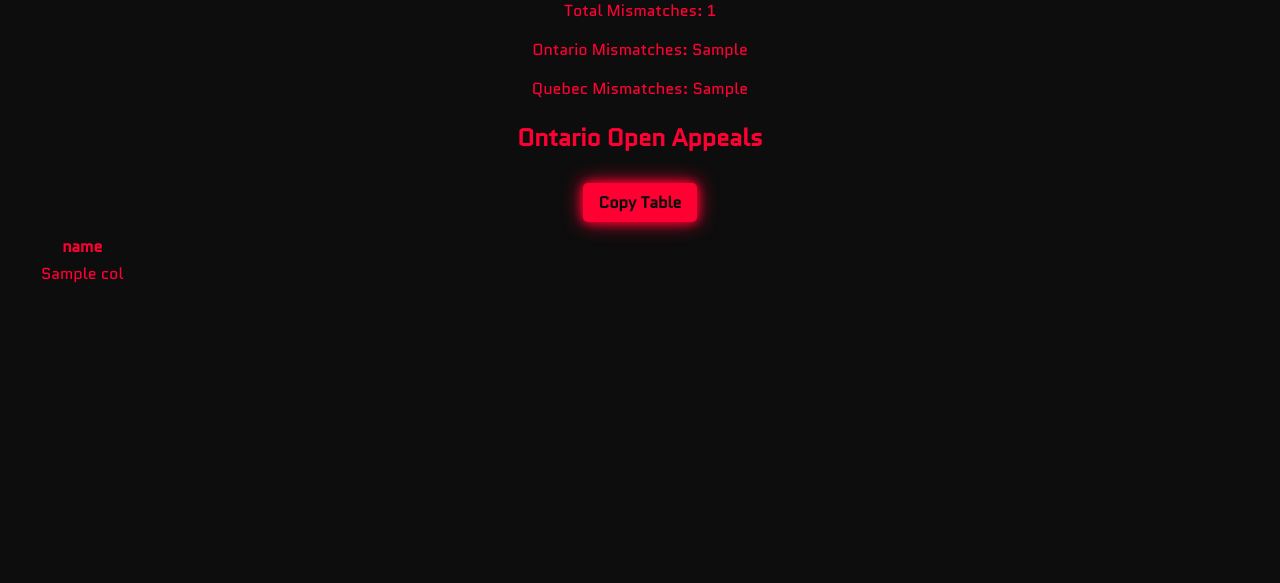
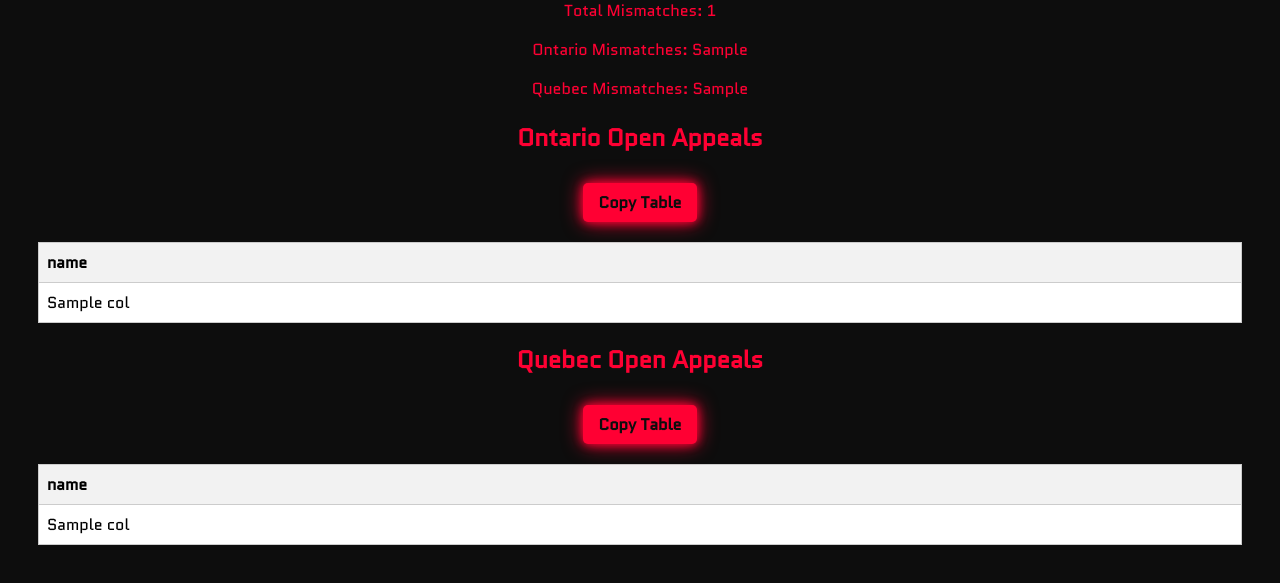
Before and after one commit to daniel-yesa/Findr, a Flask app: template Findr-flask/templates/index.html in a window 1280 px wide. Shown: the part 711-1294 px from the top of the page. Before the commit the page ends 994 px from the top, so only its background shows below. Run offline with Flask 3, Linux system fonts and the light colour scheme; the template is opened without the code that fills it: most values are stand-ins (such as "Sample title", 1, 10 or a date in 2020); some libraries are stand-ins or nearby versions.

Commit message:
Update index.html

```diff
--- a/Findr-flask/templates/index.html
+++ b/Findr-flask/templates/index.html
@@ -49,17 +49,14 @@
         color: #ff0033;
         border: 1px solid #ff0033;
     }
-    /* Date range picker */
     #date_range {
         font-size: 0.9rem;
         padding: 8px;
     }
-    /* Run Report button animation */
     button {
         background-color: #ff0033;
         color: #0d0d0d;
         font-weight: bold;
-        border: none;
         cursor: pointer;
         transition: all 0.3s ease;
         box-shadow: 0 0 10px #ff0033, 0 0 20px #ff0033;
@@ -70,7 +67,6 @@
         box-shadow: 0 0 20px #ff0033, 0 0 30px #ff0033;
         transform: scale(1.05);
     }
-    /* Spinner inside button */
     .loading-spinner {
         display: none;
         position: absolute;
@@ -107,6 +103,23 @@
         10% { opacity: 1; transform: translateY(0); }
         90% { opacity: 1; transform: translateY(0); }
         100% { opacity: 0; transform: translateY(-3px); }
+    }
+    /* Table styling - white background, black text */
+    table {
+        width: 100%;
+        border-collapse: collapse;
+        margin-top: 10px;
+        background-color: white;
+        color: black;
+    }
+    th, td {
+        border: 1px solid #ccc;
+        padding: 8px;
+        text-align: left;
+    }
+    th {
+        background-color: #f2f2f2;
+        font-weight: bold;
     }
 </style>
 </head>
@@ -167,6 +180,30 @@
         </tbody>
     </table>
 </div>
+
+<div class="table-container">
+    <h2>Quebec Open Appeals</h2>
+    <button class="copy-btn" onclick="copyTable('quebecTable')">Copy Table</button>
+    <div class="copy-message" id="copyMessageQuebec">Copied!</div>
+    <table id="quebecTable">
+        <thead>
+            <tr>
+                {% for col in quebec[0].keys() %}
+                <th>{{ col }}</th>
+                {% endfor %}
+            </tr>
+        </thead>
+        <tbody>
+            {% for row in quebec %}
+            <tr>
+                {% for col in row.values() %}
+                <td>{{ col }}</td>
+                {% endfor %}
+            </tr>
+            {% endfor %}
+        </tbody>
+    </table>
+</div>
 {% endif %}
 
 <!-- JS dependencies -->
@@ -189,14 +226,22 @@ document.getElementById('findrForm').addEventListener('submit', function() {
 function copyTable(tableId) {
     var table = document.getElementById(tableId);
     var range = document.createRange();
-    range.selectNode(table);
+
+    // Copy only the body rows (skip the header)
+    range.selectNode(table.querySelector('tbody'));
     window.getSelection().removeAllRanges();
     window.getSelection().addRange(range);
     document.execCommand("copy");
     window.getSelection().removeAllRanges();
 
+    // Show "Copied!" message
     if (tableId === 'ontarioTable') {
         var msg = document.getElementById("copyMessageOntario");
+        msg.style.display = "block";
+        setTimeout(() => { msg.style.display = "none"; }, 2000);
+    }
+    if (tableId === 'quebecTable') {
+        var msg = document.getElementById("copyMessageQuebec");
         msg.style.display = "block";
         setTimeout(() => { msg.style.display = "none"; }, 2000);
     }
```
